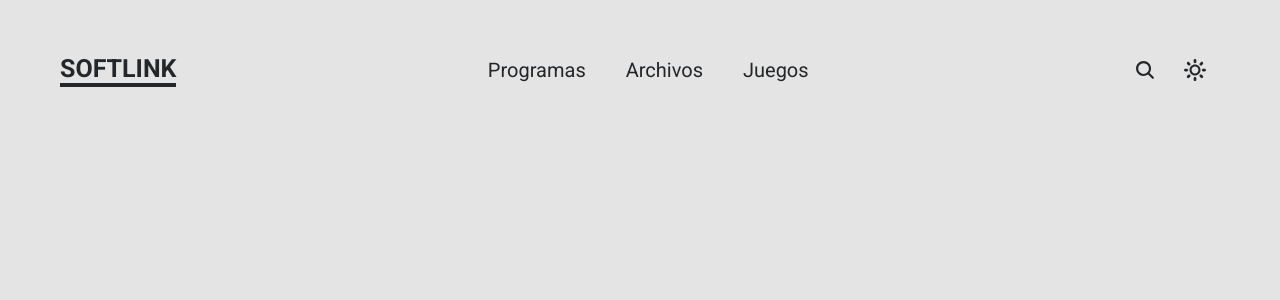
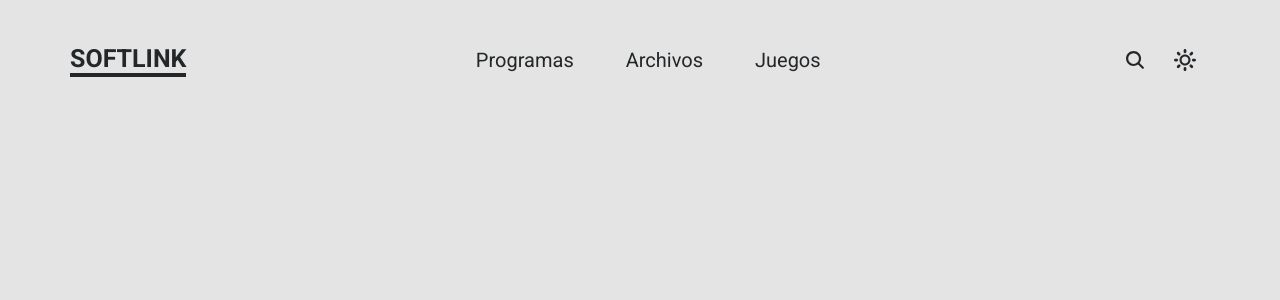
Before and after one commit to munozrc/app-village, a React (Create React App) app: page / in a window 1280 px wide. Shown: the top 300 px of the page. Built offline with nearby package versions, Linux system fonts and the light colour scheme.

Commit message:
fix styles header

```diff
--- a/src/layouts/Header.tsx
+++ b/src/layouts/Header.tsx
@@ -35,11 +35,10 @@ export default function Header({ toggleTheme }: HeaderProps) {
 
 const Container = styled.div`
   width: 100%;
-  height: 140px;
+  height: 120px;
   display: flex;
   justify-content: space-between;
   align-items: center;
-  padding: 0 20px;
 `;
 
 const Logo = styled.h1`
@@ -50,12 +49,26 @@ const Logo = styled.h1`
 
 const ButtonLink = styled.button`
   background: transparent;
+  padding: 2px 6px;
   border: none;
   color: ${({ theme }) => theme.text};
   font-size: 20px;
   font-weight: normal;
+  border-radius: 4px;
+  cursor: pointer;
+  transition: all 0.3s ease;
+  outline: none;
 
-  @media (max-width: 600px) {
+  &:hover {
+    background: ${({ theme }) => theme.text};
+    color: ${({ theme }) => theme.background};
+  }
+
+  &:focus {
+    box-shadow: 0px 0px 0px 3px ${({ theme }) => theme.outlineColor};
+  }
+
+  @media (max-width: 780px) {
     display: none;
   }
 `;
--- a/src/layouts/ParentContainer.tsx
+++ b/src/layouts/ParentContainer.tsx
@@ -10,10 +10,7 @@ const Container = styled.main`
   max-width: 1200px;
   height: 100vh;
   margin: 0 auto;
-
-  @media (max-width: 600px) {
-    padding: 0 20px;
-  }
+  padding: 0 30px;
 `;
 
 export default ParentContainer;
```
